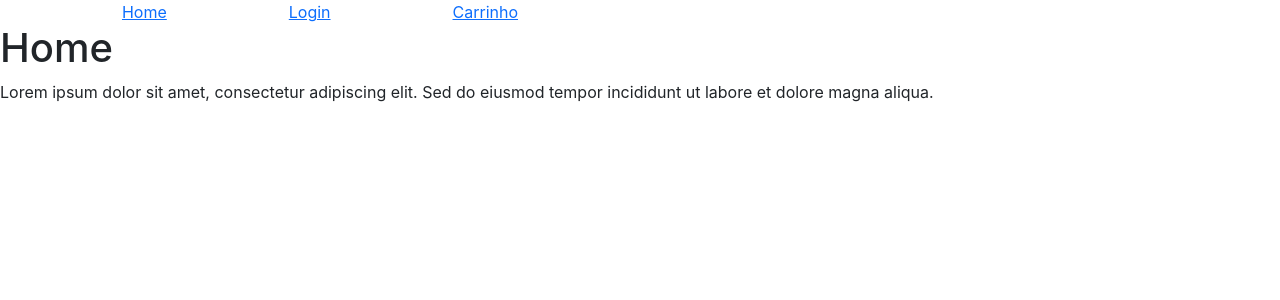
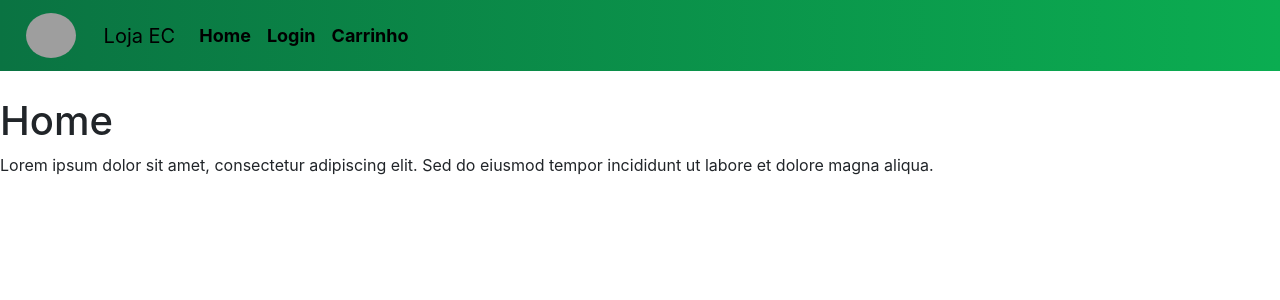
Before and after one commit to EnzoZanardi16/loja_ec_front, a React (Create React App) app: page / in a window 1280 px wide. Shown: the top 300 px of the page. Built offline with nearby package versions, Linux system fonts and the light colour scheme; grey boxes are pictures that could not be loaded.

Commit message:
feat: criaçao e estlizaçao do cabeçalho com as rotas

```diff
--- a/src/App.css
+++ b/src/App.css
@@ -1,5 +1,22 @@
-nav{
-  width: 50%;
-  display: flex ;
-  justify-content: space-evenly;
+*{
+  margin: 0;
+  padding: 0;
 }
+.navbar-custom {
+  background: linear-gradient(0.25turn, #0A7342, #0bad51 );
+  margin-bottom: 2%;
+}
+.img-custom{
+  margin-left: 2%;
+}
+.links{
+  font-size: large;
+  text-decoration: none;
+  color: black;
+  font-weight: bold;
+
+}
+
+.links:hover{
+  color: blue;
+}
--- a/src/App.jsx
+++ b/src/App.jsx
@@ -4,16 +4,44 @@ import Home from "./Screens/Home"
 import Login from "./Screens/Login"
 import Carrinho from "./Screens/Carrinho"
 import { BrowserRouter, Route, Routes, Link } from 'react-router-dom';
+import Logo from "./Assets/logo-teste.png";
 
 function App() {
   return (
    <BrowserRouter>
-    <nav>
-      <Link to="/">Home</Link>
-      <Link to="/Login">Login</Link>
-      <Link to="/Carrinho">Carrinho</Link>
-    </nav>
 
+<nav className="navbar navbar-expand-lg navbar-custom" >
+
+     <a className="navbar-brand img-custom" href="#">
+      <img src={Logo} alt="Loja EC" width="50" height="45" class='rounded-circle'/>
+    </a>
+
+  <div class="container-fluid">
+    <a class="navbar-brand" href="#">Loja EC</a>
+    <button class="navbar-toggler" type="button" data-bs-toggle="collapse" data-bs-target="#navbarNav" aria-controls="navbarNav" aria-expanded="false" aria-label="Toggle navigation">
+      <span class="navbar-toggler-icon"></span>
+    </button>
+    <div class="collapse navbar-collapse" id="navbarNav">
+      <ul class="navbar-nav">
+        <li class="nav-item">
+          <a class="nav-link active" aria-current="page" href="#">
+            <Link className="links" to="/">Home</Link>
+          </a>
+        </li>
+          <li class="nav-item">
+          <a class="nav-link active" aria-current="page" href="#">
+            <Link className="links" to="/Login">Login</Link>
+          </a>
+        </li>
+          <li class="nav-item">
+          <a class="nav-link active" aria-current="page" href="#">
+            <Link className="links" to="/Carrinho">Carrinho</Link>
+          </a>
+        </li>
+      </ul>
+    </div>
+  </div>
+</nav>
     <Routes>
       <Route path='/' element={<Home />}></Route>
        <Route path='/Login' element={<Login />}></Route>
```
